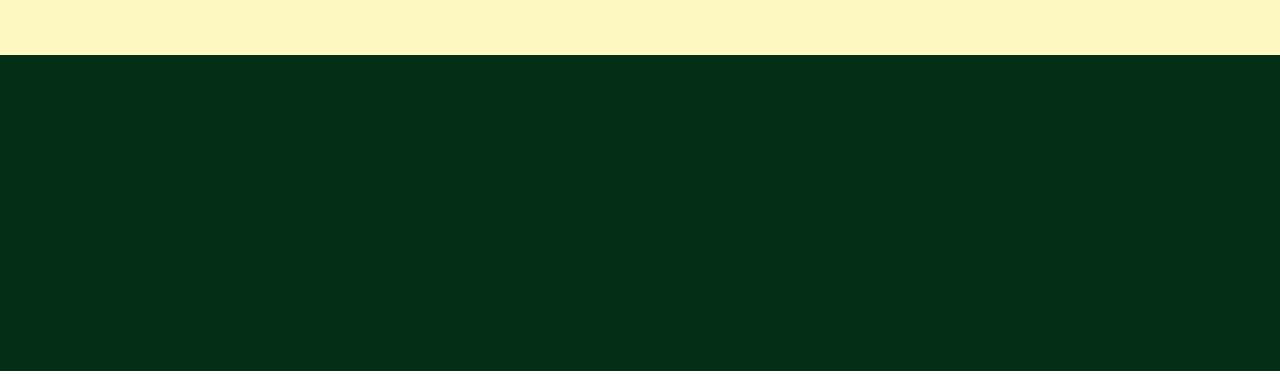
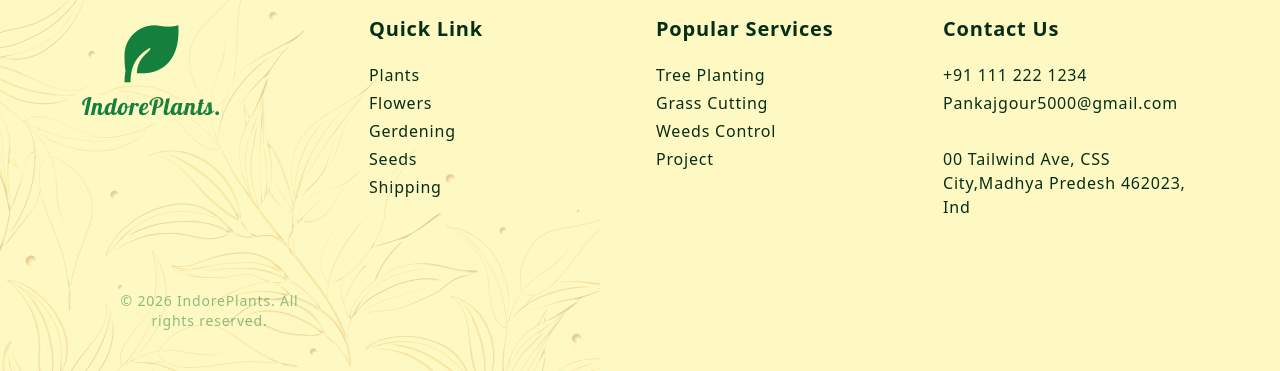
Before and after one commit to Pankajgour12/plant-website-tailwindcss, a website: page index.html in a window 1280 px wide. Shown: the part 4129-4500 px from the top of the page. Before the commit the page ends 4184 px from the top, so only its background shows below. Drawn offline with nearby package versions, Linux system fonts and the light colour scheme; files that its build step writes are made by us from their sources.

Commit message:
Footer section

```diff
--- a/index.html
+++ b/index.html
@@ -374,13 +374,9 @@
 
     <!--~~~~~~~~~ review ~~~~~~~~~~-->
     <section id="review" class="relative mb-20 md:mb-28 overflow-hidden">
-
-      <div class="absolute -top-8 -left-12 opacity-50 ">
-        <img src="assets/img/leaf-4.png" alt="leaf-image" class="w-40
-          md:w-52 xl:w-64">
+      <div class="absolute -top-8 -left-12 opacity-50">
+        <img src="assets/img/leaf-4.png" alt="leaf-image" class="w-40 md:w-52 xl:w-64" />
       </div>
-
-
 
       <div class="flex flex-col items-center gap-3 text-center mb-10 md:mb-20">
         <h2 class="title">Customer Review</h2>
@@ -481,31 +477,25 @@
     </section>
   </main>
 
-
   <!-- Footer -->
 
   <footer class="bg-yellow-100 text-green-950 pt-20 pb-10 md:pt-10 relative">
-
     <!-- Newsletter -->
-    <div class="container text-white absolute top-0 right-0 left-0
-      -translate-y-1/2">
+    <div class="container text-white absolute top-0 right-0 left-0 -translate-y-1/2">
       <div class="bg-green-900 px-10 pt-5 pb-10 space-y-5 rounded-md">
-        <h3><span class="text-yellow-500">Subscribe</span> to our Newsletter
+        <h3>
+          <span class="text-yellow-500">Subscribe</span> to our Newsletter
         </h3>
 
         <div class="flex flex-col md:flex-row gap-2">
           <input type="email" placeholder="Your Email Address"
-            class="w-full px-5 py-3 text-green-900 rounded-md outline-none">
-          <button class="flex items-center justify-center gap-1 bg-green-950 px-5 py-3 rounded-md
-          hover:opacity-80 duration-300 ">
-            <span>
-              Subscribe
-            </span>
+            class="w-full px-5 py-3 text-green-900 rounded-md outline-none" />
+          <button
+            class="flex items-center justify-center gap-1 bg-green-950 px-5 py-3 rounded-md hover:opacity-80 duration-300">
+            <span> Subscribe </span>
             <i class="ri-send-plane-2-fill"></i>
           </button>
         </div>
-
-
       </div>
     </div>
 
@@ -513,36 +503,84 @@
 
     <div class="container mt-16 mb-10">
       <div class="border-b border-green-500 relative">
-        <div class="absolute top-0 transform -translate-y-1/2 left-0
-        right-0 max-w-36 mx-auto">
+        <div class="absolute top-0 transform -translate-y-1/2 left-0 right-0 max-w-36 mx-auto">
           <div class="bg-yellow-100 text-lg text-center space-x-2">
-            <i class="ri-facebook-fill hover:text-blue-600 duration-300 cursor-pointer "></i>
-            <i class="ri-twitter-x-line hover:text-black duration-300 cursor-pointer text-base "></i>
-            <i class="ri-instagram-line hover:text-red-700 duration-300 cursor-pointer "></i>
-            <i class="ri-linkedin-fill hover:text-blue-500 duration-300 cursor-pointer "></i>
-
+            <i class="ri-facebook-fill hover:text-blue-600 duration-300 cursor-pointer"></i>
+            <i class="ri-twitter-x-line hover:text-black duration-300 cursor-pointer text-base"></i>
+            <i class="ri-instagram-line hover:text-red-700 duration-300 cursor-pointer"></i>
+            <i class="ri-linkedin-fill hover:text-blue-500 duration-300 cursor-pointer"></i>
           </div>
-
         </div>
       </div>
     </div>
 
+    <!-- content -->
+
+    <div class="container grid grid-cols-1 md:grid-cols-2 lg:grid-cols-3
+    xl:grid-cols-4 gap-8 text-center md:text-start">
+      <!-- item 1 -->
+      <div>
+        <div class="text-7xl text-green-700 text-center inline-block">
+          <i class="ri-leaf-fill"></i>
+          <p class="font-Lobster text-xl sm:text-2xl">IndorePlants.</p>
+        </div>
+      </div>
+      <!-- item 2 -->
+      <div>
+        <p class="mb-5 font-bold text-xl">Quick Link</p>
+        <div class="flex flex-col gap-1">
+          <a href="#">Plants </a>
+          <a href="#">Flowers </a>
+          <a href="#">Gerdening </a>
+          <a href="#">Seeds </a>
+          <a href="#">Shipping </a>
+        </div>
+      </div>
+
+       <!-- item 3 -->
+      <div>
+        <p class="mb-5 font-bold text-xl">Popular Services</p>
+        <div class="flex flex-col gap-1">
+          <a href="#">Tree Planting </a>
+          <a href="#">Grass Cutting </a>
+          <a href="#">Weeds Control </a>
+          <a href="#">Project </a>
+        </div>
+      </div>
 
 
+        <!-- item 4 -->
+      <div>
+        <p class="mb-5 font-bold text-xl">Contact Us</p>
+        <div class="flex flex-col gap-1">
+          <a href="tel:+91 1112221234">+91 111 222 1234 </a>
+          <a href="mailto:Pankajgour5000@gmail.com">Pankajgour5000@gmail.com</a>
+          <br>
+          <p>00 Tailwind Ave, CSS City,Madhya Predesh 462023, Ind</p>
+        </div>
+      </div>
 
-  </footer>
+
+      <div class="container">
+        <p class="mt-10 text-center opacity-50 text-sm text-green-700">&copy; 2026 IndorePlants. All rights reserved.</p>
+      </div>
+
+
+      <div class="absolute bottom-0 left-0 opacity-20 pointer-events-none">
+        <img src="assets/img/floral-1.png" alt="floral-image" class="w-full lg:w-1/2">
+      </div>
 
 
 
 
+    </div>
+  </footer>
 
   <!-- Swiper Js -->
   <script src="https://cdn.jsdelivr.net/npm/swiper@12/swiper-bundle.min.js"></script>
 
   <!-- scrollreveal -->
 
-
-
   <!-- main js -->
   <script src="script.js"></script>
 </body>
```
